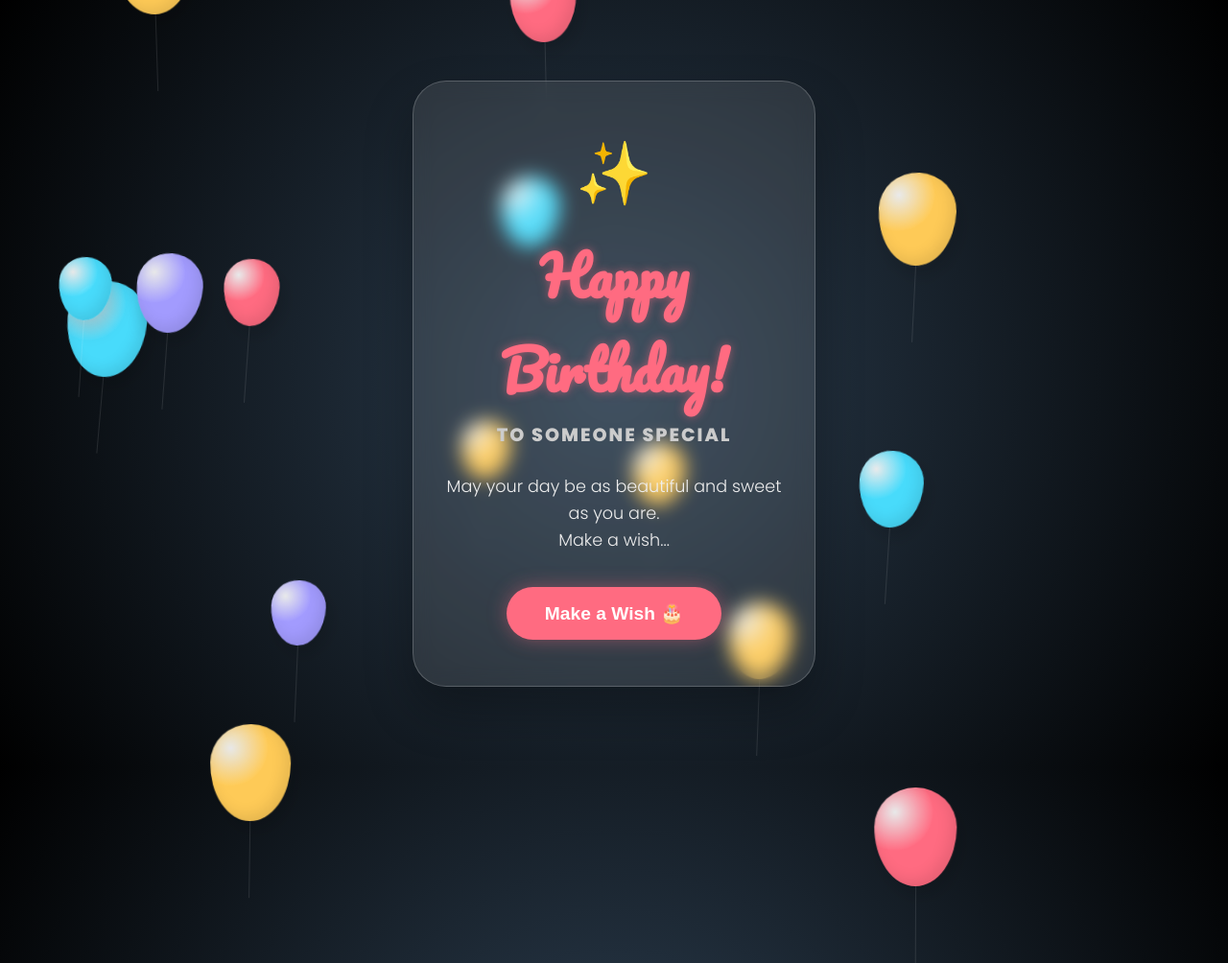
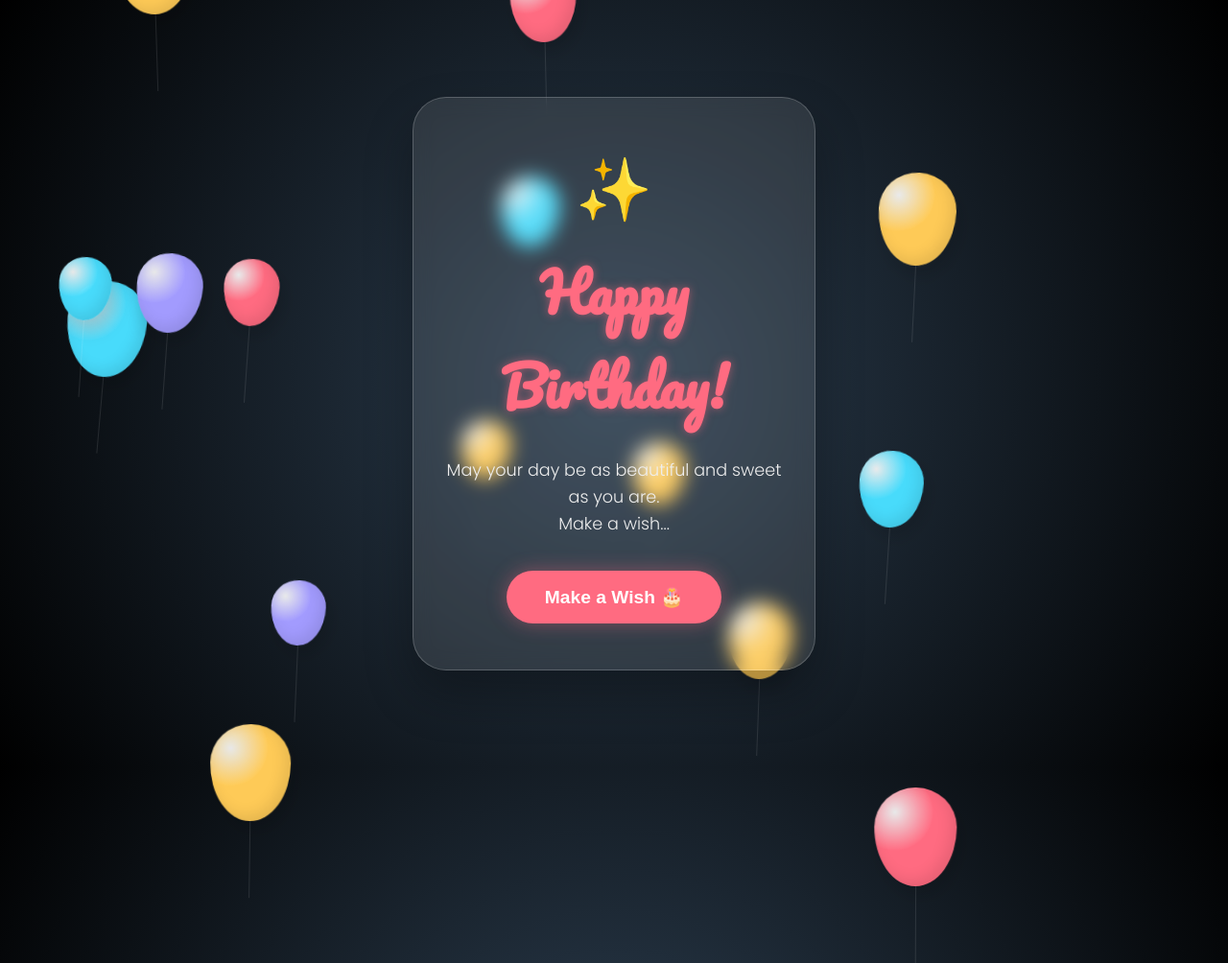
Before and after one commit to Hecate1021/happybirthday, a plain HTML site: page index.html in a window 1280 px wide. Shown: the whole page at 96% size. Drawn offline with nearby package versions, Linux system fonts and the light colour scheme.

Commit message:
Update index.html

```diff
--- a/index.html
+++ b/index.html
@@ -178,7 +178,7 @@
         <div class="card" id="tiltCard">
             <span style="font-size: 4rem; display:block; margin-bottom:10px;">✨</span>
             <h1>Happy Birthday!</h1>
-            <h2>To someone special</h2>
+
             <p>
                 May your day be as beautiful and sweet as you are.
                 <br>Make a wish...
@@ -247,4 +247,5 @@
         document.addEventListener('mousemove', (e) => { if(document.getElementById('page1').classList.contains('hidden')) return; const xAxis = (window.innerWidth / 2 - e.pageX) / 25; const yAxis = (window.innerHeight / 2 - e.pageY) / 25; card.style.transform = `rotateY(${xAxis}deg) rotateX(${yAxis}deg)`; });
     </script>
 </body>
+
 </html>
```
